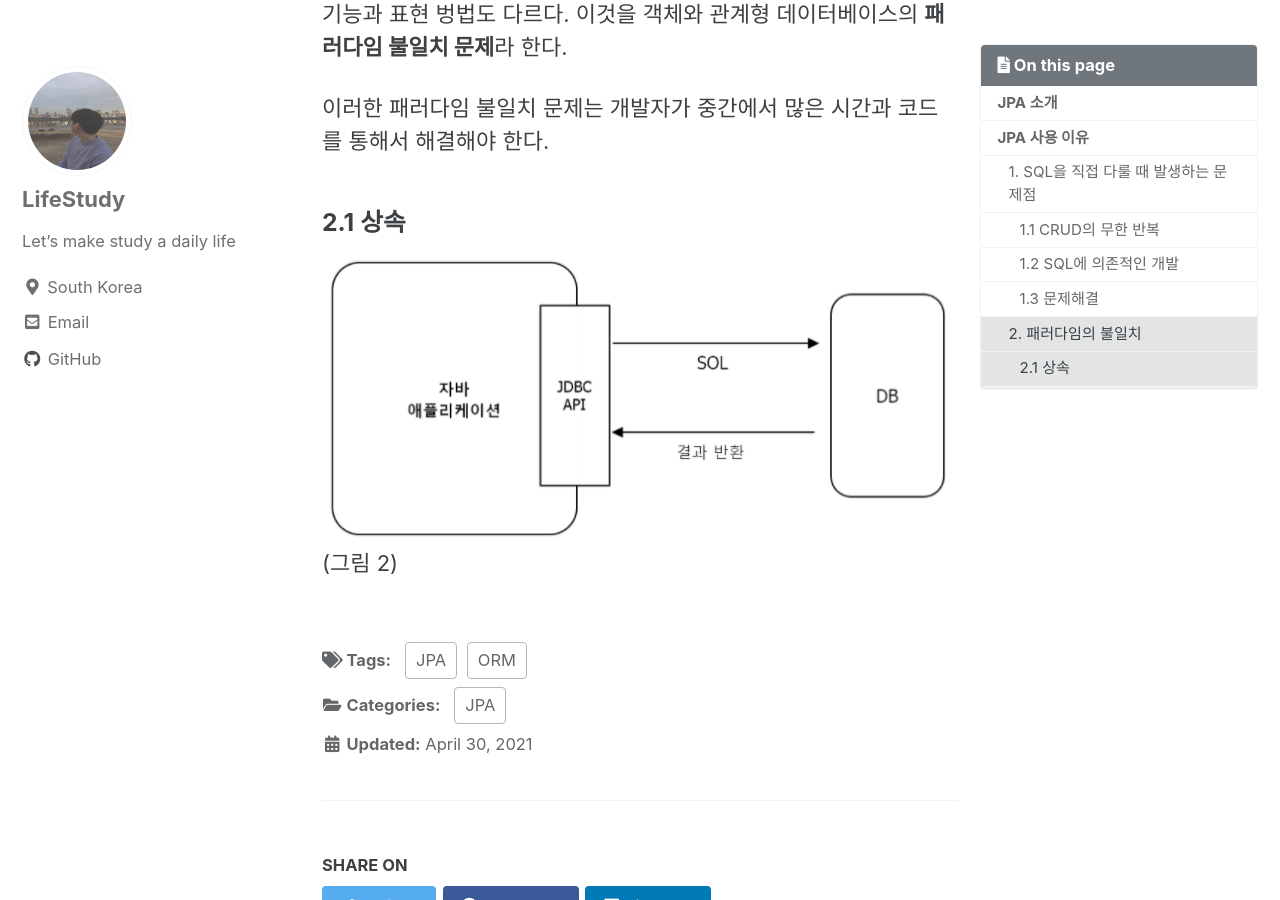
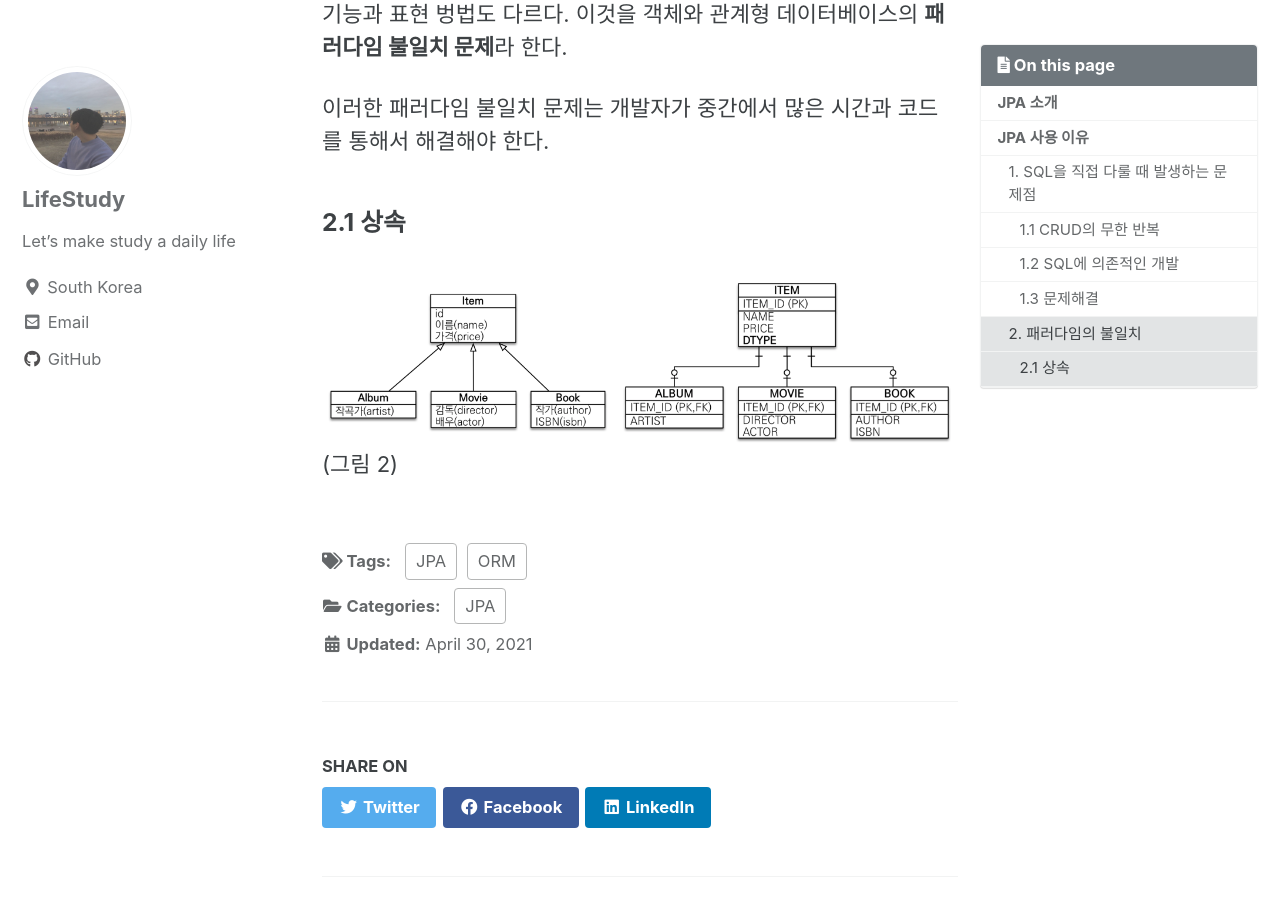
Before and after one commit to edw216/edw216.github.io, a Jekyll site: the page built from _posts/2021-04-30-gitblog-jpa(1).md, in a window 1280 px wide and 900 px high, scrolled down 5927 px. Built offline with Jekyll 4.4.1, drawn with Linux system fonts in a browser that asks for light colours; cached includes are drawn as plain includes.

Commit message:
2021-04-30-gitblog-jpa(1)-ing

```diff
--- a/_posts/2021-04-30-gitblog-jpa(1).md
+++ b/_posts/2021-04-30-gitblog-jpa(1).md
@@ -174,5 +174,5 @@ jpa에서 제공하는 find()메소드를 통해서 적절한 SELECT SQL을 생
 
 ### 2.1 상속
 
-![객체 모델과 테이블 모델](https://github.com/edw216/edw216.github.io/blob/master/assets/images/jpa/jpa_img1.png?raw=true)
+![객체 모델과 테이블 모델](https://github.com/edw216/edw216.github.io/blob/master/assets/images/jpa/jpa_img2.png?raw=true)
 <br>(그림 2)
```
